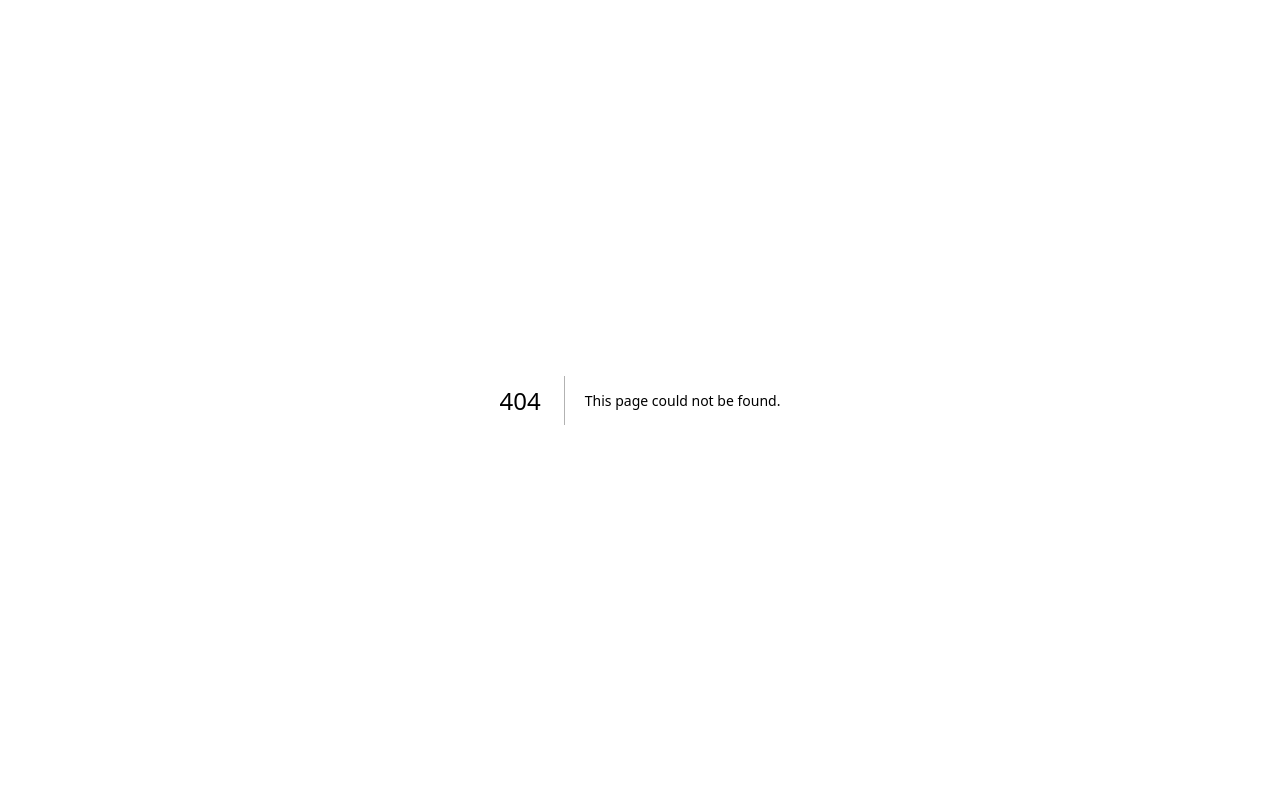
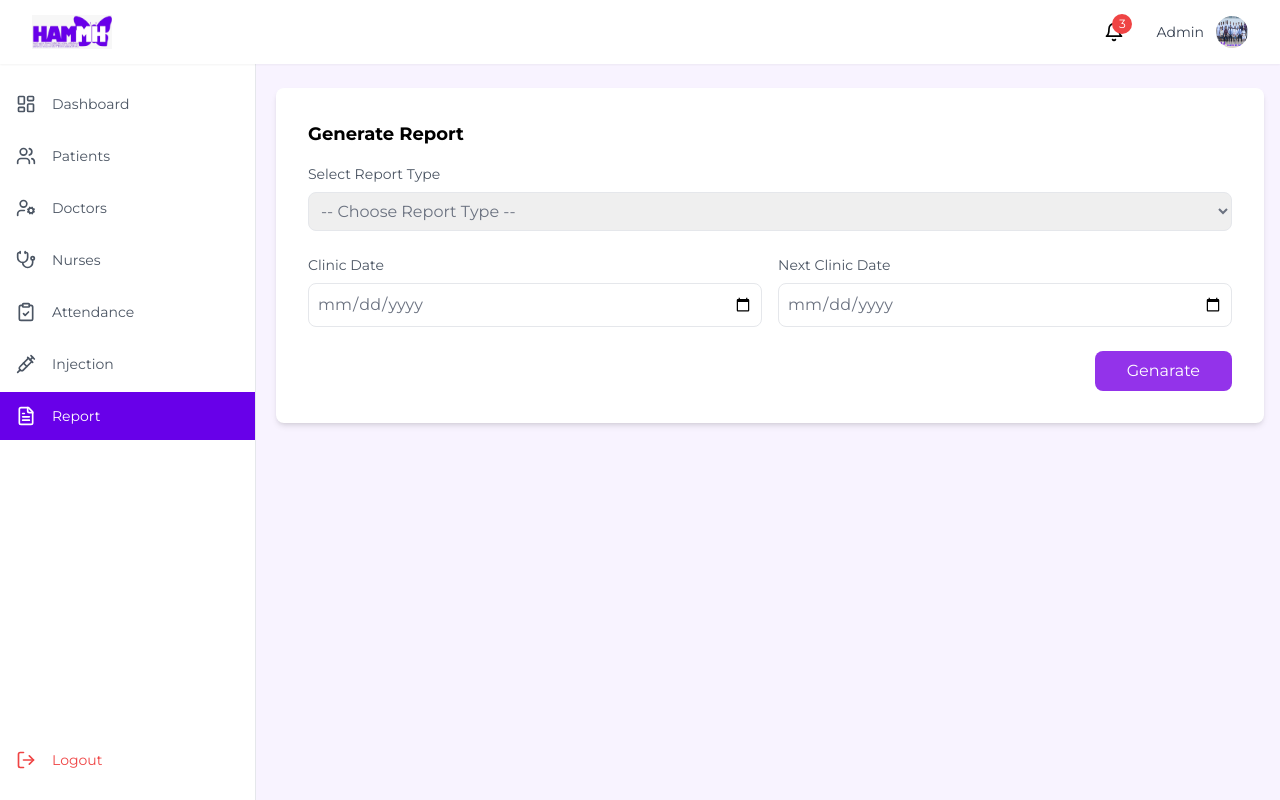
Before and after one commit to Rdilshan/HAMMH, a Next.js app: page /dashboard/report in a window 1280 px wide. Before the commit this address had no page. Built offline with nearby package versions, Linux system fonts and the light colour scheme.

Commit message:
report page create

```diff
--- /dev/null
+++ b/src/app/dashboard/report/page.tsx
@@ -0,0 +1,71 @@
+'use client';
+
+import React, { useState } from 'react';
+
+const ReportGenerate = () => {
+  const [startDate, setStartDate] = useState('');
+  const [endDate, setendDate] = useState('');
+  const [reportType, setReportType] = useState(''); // New state for report type
+
+  return (
+    <div className="bg-white mt-6 mx-4 rounded-lg shadow-md p-8">
+      <div className="">
+        <h2 className="text-black text-lg font-semibold mb-4">Generate Report</h2>
+
+        {/* Select Report Type */}
+        <div className="mb-6">
+          <label className="block text-sm text-gray-600 mb-2">Select Report Type</label>
+          <select
+            value={reportType}
+            onChange={(e) => setReportType(e.target.value)}
+            className="w-full p-2 border border-gray-200 rounded-lg text-gray-500"
+          >
+            <option value="" disabled>
+              -- Choose Report Type --
+            </option>
+            <option value="daily">Daily Report</option>
+            <option value="weekly">Weekly Report</option>
+            <option value="monthly">Monthly Report</option>
+            <option value="custom">Custom Report</option>
+          </select>
+        </div>
+
+        {/* Date Selection */}
+        <div className="grid grid-cols-2 gap-4 mb-6">
+          <div>
+            <label className="block text-sm text-gray-600 mb-2">Clinic Date</label>
+            <div className="relative">
+              <input
+                type="date"
+                value={startDate}
+                onChange={(e) => setStartDate(e.target.value)}
+                className="w-full p-2 border border-gray-200 rounded-lg text-gray-500"
+              />
+            </div>
+          </div>
+
+          <div>
+            <label className="block text-sm text-gray-600 mb-2">Next Clinic Date</label>
+            <div className="relative">
+              <input
+                type="date"
+                value={endDate}
+                onChange={(e) => setendDate(e.target.value)}
+                className="w-full p-2 border border-gray-200 rounded-lg text-gray-500"
+              />
+            </div>
+          </div>
+        </div>
+
+        {/* Save Button */}
+        <div className="flex justify-end">
+          <button className="bg-purple-600 text-white px-8 py-2 rounded-lg hover:bg-purple-700 transition-colors">
+            Genarate
+          </button>
+        </div>
+      </div>
+    </div>
+  );
+};
+
+export default ReportGenerate;
```
Also changed, not shown: src/app/dashboard/reports/page.tsx (deleted).
